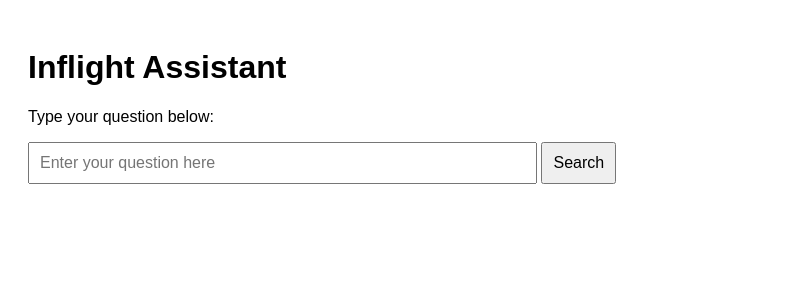
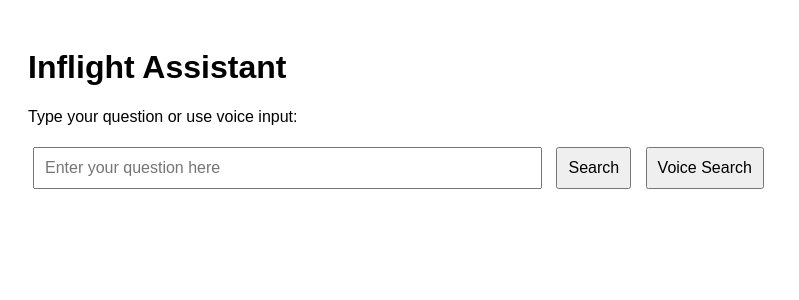
Before and after one commit to InflightInstitute/Inflight-Assistant, a Flask app: page / in a window 1280 px wide. Shown: the top 300 px of the page, without its empty margins (0-799 px from the left). Run offline with Flask 2, Linux system fonts and the light colour scheme.

Commit message:
Update index.html

```diff
--- a/templates/index.html
+++ b/templates/index.html
@@ -5,15 +5,16 @@
   <title>Inflight Assistant</title>
   <style>
     body { font-family: Arial, sans-serif; padding: 20px; }
-    input, button { padding: 10px; font-size: 16px; }
+    input, button { padding: 10px; font-size: 16px; margin: 5px; }
     #results { margin-top: 20px; }
   </style>
 </head>
 <body>
   <h1>Inflight Assistant</h1>
-  <p>Type your question below:</p>
+  <p>Type your question or use voice input:</p>
   <input type="text" id="queryInput" placeholder="Enter your question here" size="50">
   <button onclick="search()">Search</button>
+  <button id="voiceSearchBtn" onclick="startVoiceSearch()">Voice Search</button>
   <div id="results"></div>
   <button id="speakBtn" onclick="speakResults()" style="display:none;">Speak Answer</button>
 
@@ -57,6 +58,34 @@
         window.speechSynthesis.speak(utterance);
       }
     }
+
+    // Function to start voice recognition using the Web Speech API
+    function startVoiceSearch() {
+      // Check for browser support
+      if (!('webkitSpeechRecognition' in window) && !('SpeechRecognition' in window)) {
+        alert("Sorry, your browser does not support speech recognition.");
+        return;
+      }
+      const SpeechRecognition = window.SpeechRecognition || window.webkitSpeechRecognition;
+      const recognition = new SpeechRecognition();
+      recognition.lang = 'en-US';
+      recognition.interimResults = false;
+      recognition.maxAlternatives = 1;
+
+      recognition.onresult = function(event) {
+        const transcript = event.results[0][0].transcript;
+        document.getElementById('queryInput').value = transcript;
+        // Automatically trigger the search after voice input
+        search();
+      };
+
+      recognition.onerror = function(event) {
+        console.error("Speech recognition error:", event.error);
+        alert("Speech recognition error: " + event.error);
+      };
+
+      recognition.start();
+    }
   </script>
 </body>
 </html>
```
